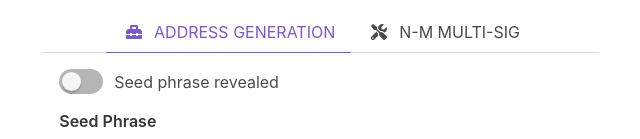
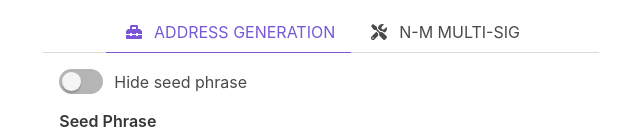
Before and after one commit to eddywm/speedy, a Vue app: page / in a window 1280 px wide. Shown: the part 264-403 px from the top of the page, without its empty margins (319-959 px from the left). Built offline with nearby package versions, Linux system fonts and the light colour scheme.

Commit message:
Update wording

```diff
--- a/src/components/AddressGeneration.vue
+++ b/src/components/AddressGeneration.vue
@@ -4,7 +4,7 @@
 
       <div class="field">
         <b-switch v-model="isPhraseHidden">
-          {{ isPhraseHidden ? 'Seed phrase hidden' : 'Seed phrase revealed' }}
+          {{ isPhraseHidden ? 'Reveal seed phrase' : 'Hide seed phrase' }}
         </b-switch>
       </div>
 
```
